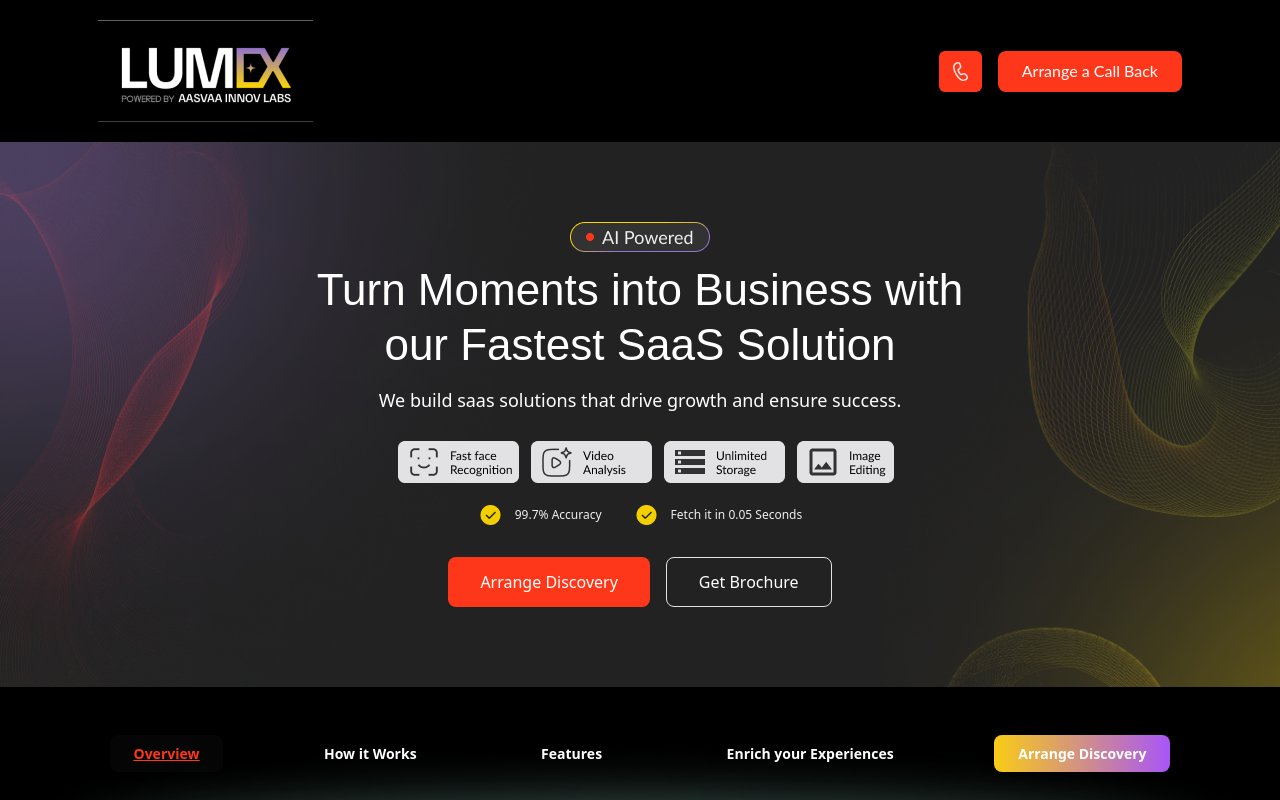
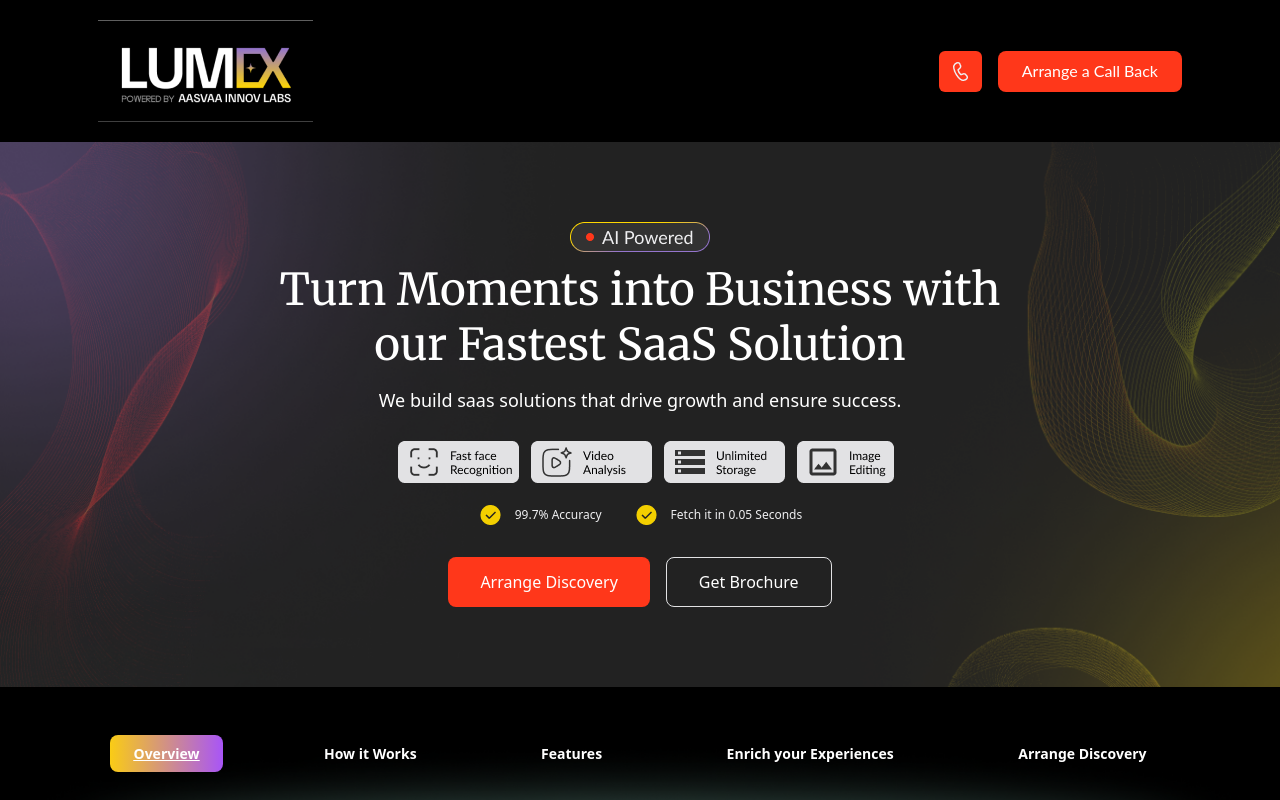
Before and after one commit to developerajay8/lumex, a Next.js app: page / in a window 1280 px wide. Shown: the top 800 px of the page. Built offline with nearby package versions, Linux system fonts and the light colour scheme.

Commit message:
fridaysecondcommit

```diff
--- a/package.json
+++ b/package.json
@@ -9,6 +9,7 @@
     "lint": "next lint"
   },
   "dependencies": {
+    "@next/font": "^14.2.15",
     "next": "15.1.5",
     "react": "^19.0.0",
     "react-dom": "^19.0.0",
--- a/src/app/component/aboutsec.tsx
+++ b/src/app/component/aboutsec.tsx
@@ -2,6 +2,16 @@
 
 import { useEffect, useState } from "react";
 import Link from "next/link"
+
+import { Merriweather } from '@next/font/google';
+
+const merriweather = Merriweather({
+  subsets: ['latin'],
+  weight: ['300', '400', '700', '900'],
+  style: ['normal', 'italic'],
+  display: 'swap',
+});
+
 
 
 export default function Aboutsec() {
@@ -61,13 +71,13 @@ const handleClick = (buttonId: string) => {
 const getButtonClass = (buttonId: string) => {
   const baseClass = "text-[14px] font-[600] px-6 py-2 rounded-lg whitespace-nowrap transition-colors"
   if (buttonId === activeButton) {
-    return `${baseClass} bg-[#323232]/10 text-[#FF371A] underline`
+    return `${baseClass} bg-gradient-to-r from-yellow-400 to-purple-500 text-[white] underline`
   }
   return `${baseClass} text-[#FFFFFF] hover:text-white`
 }
 
   return (
-    <>
+    <div >
       <div className=" bg-first  ">
         <div className="py-[80px] max-w-[858px] xl:px-0 px-[16px] mx-auto  ">
           <div className="">
@@ -153,7 +163,7 @@ const getButtonClass = (buttonId: string) => {
         <Link href="#enrich">Enrich your Experiences</Link>
       </button>
       <button
-        className={`text-[14px] font-[600] px-6 py-2 bg-gradient-to-r from-yellow-400 to-purple-500 text-[#FFFFFF] rounded-lg whitespace-nowrap`}
+        className={`text-[14px] font-[600] px-6 py-2 text-[#FFFFFF] rounded-lg whitespace-nowrap`}
         onClick={() => handleClick("arrange")}
       >
         <Link href="#arrange">Arrange Discovery</Link>
@@ -579,6 +589,6 @@ const getButtonClass = (buttonId: string) => {
         </div>
       </div>
       </div>
-    </>
+    </div>
   );
 }
```
Also changed, not shown: 1 other file (tests, documents, lock files or other folders).
